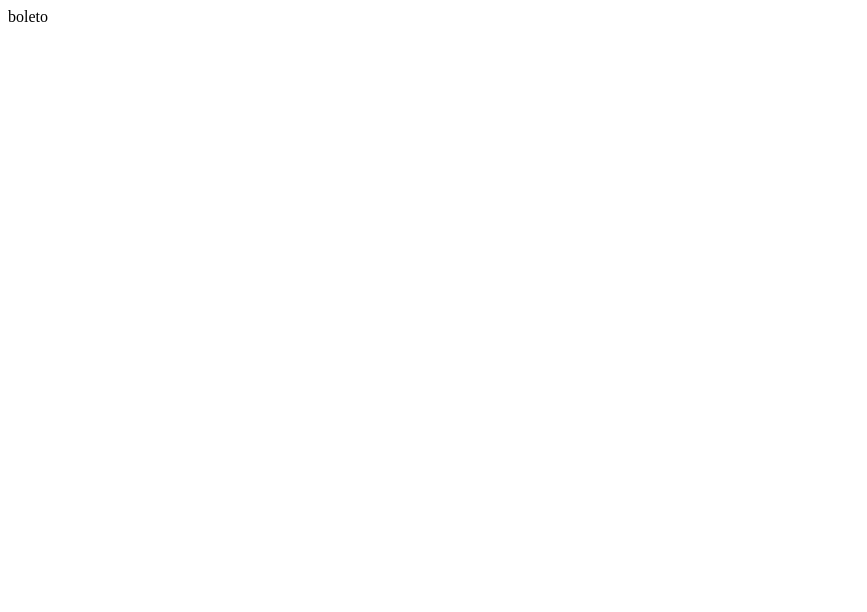
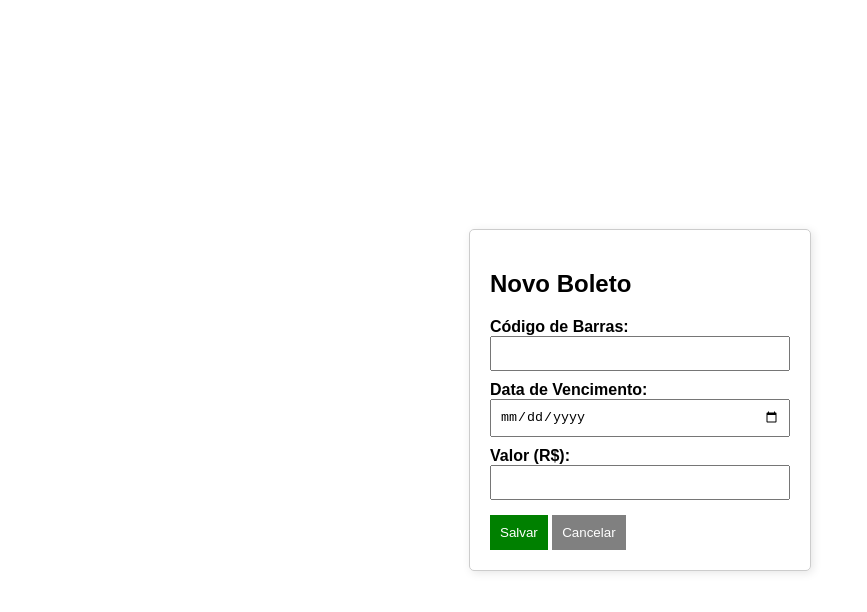
Before and after one commit to victorhtl/projeto-metalurgica, a website: page src/public/postTicketPage.html in a window 1280 px wide. Shown: the whole page, without its empty margins (0-867 px from the left). Drawn offline with Linux system fonts and the light colour scheme.

Commit message:
Feat: post boleto

```diff
--- a/src/public/postTicketPage.html
+++ b/src/public/postTicketPage.html
@@ -1 +1,91 @@
-boleto
+<!DOCTYPE html>
+<html lang="pt-BR">
+<head>
+    <meta charset="UTF-8">
+    <meta name="viewport" content="width=device-width, initial-scale=1.0">
+    <title>Novo Boleto</title>
+    <style>
+        body {
+            font-family: Arial, sans-serif;
+            display: flex;
+            justify-content: center;
+            align-items: center;
+            height: 100vh;
+            margin: 0;
+        }
+        .form-container {
+            display: flex;
+            flex-direction: column;
+            width: 300px;
+            padding: 20px;
+            border: 1px solid #ccc;
+            border-radius: 5px;
+            box-shadow: 2px 2px 10px rgba(0, 0, 0, 0.1);
+        }
+        label {
+            margin-bottom: 5px;
+            font-weight: bold;
+        }
+        input {
+            margin-bottom: 10px;
+            padding: 8px;
+            width: 100%;
+            box-sizing: border-box;
+        }
+        button {
+            padding: 10px;
+            cursor: pointer;
+            border: none;
+            margin-top: 5px;
+        }
+        .save-btn {
+            background-color: green;
+            color: white;
+        }
+        .cancel-btn {
+            background-color: gray;
+            color: white;
+        }
+    </style>
+</head>
+<body>
+    <div class="form-container">
+        <h2>Novo Boleto</h2>
+        <form id="ticket-form">
+            <label for="barcode">Código de Barras:</label>
+            <input type="text" id="barcode" required>
+
+            <label for="date">Data de Vencimento:</label>
+            <input type="date" id="date" required>
+
+            <label for="value">Valor (R$):</label>
+            <input type="number" id="value" step="0.01" required>
+
+            <button type="submit" class="save-btn">Salvar</button>
+            <button type="button" class="cancel-btn" onclick="window.location.href='/'">Cancelar</button>
+        </form>
+    </div>
+
+    <script>
+        document.getElementById("ticket-form").addEventListener("submit", async function(event) {
+            event.preventDefault();
+
+            const barcode = document.getElementById("barcode").value;
+            const date = document.getElementById("date").value;
+            const value = document.getElementById("value").value;
+
+            await fetch("/tickets", {
+                method: "POST",
+                headers: { "Content-Type": "application/json" },
+                body: JSON.stringify({
+                    barcode,
+                    date,
+                    value: parseFloat(value)
+                })
+            });
+
+            window.location.href = "/";
+        });
+    </script>
+</body>
+</html>
```
